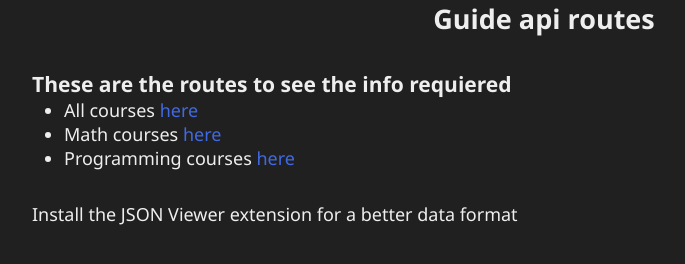
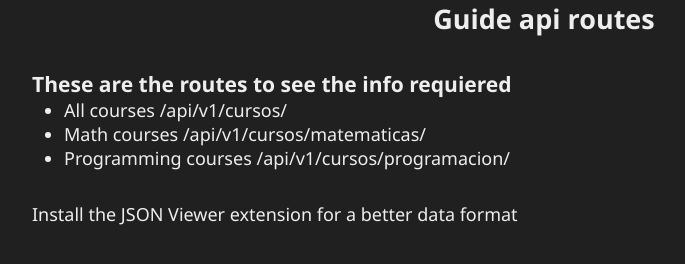
Before and after one commit to samricodev/ApiNode, a website: page views/guide.html in a window 1280 px wide. Shown: the whole page, without its empty margins (96-781 px from the left). Drawn offline with Linux system fonts and the light colour scheme.

Commit message:
viewa modified

```diff
--- a/views/guide.html
+++ b/views/guide.html
@@ -54,9 +54,9 @@
     <div>
         <h3>These are the routes to see the info requiered</h3>
         <ul>
-            <li>All courses <a href="http://127.0.0.1:3000/api/v1/cursos/">here</a></li>
-            <li>Math courses<a href="http://127.0.0.1:3000/api/v1/cursos/matematicas"> here</a></li>
-            <li>Programming courses<a href="http://127.0.0.1:3000/api/v1/cursos/programacion"> here</a></li>
+            <li>All courses /api/v1/cursos/</li>
+            <li>Math courses /api/v1/cursos/matematicas/</li>
+            <li>Programming courses /api/v1/cursos/programacion/</li>
         </ul>
         <p>Install the JSON Viewer extension for a better data format</p>
     </div>
```
Also changed, not shown: views/index.html (+1 -1 lines).
